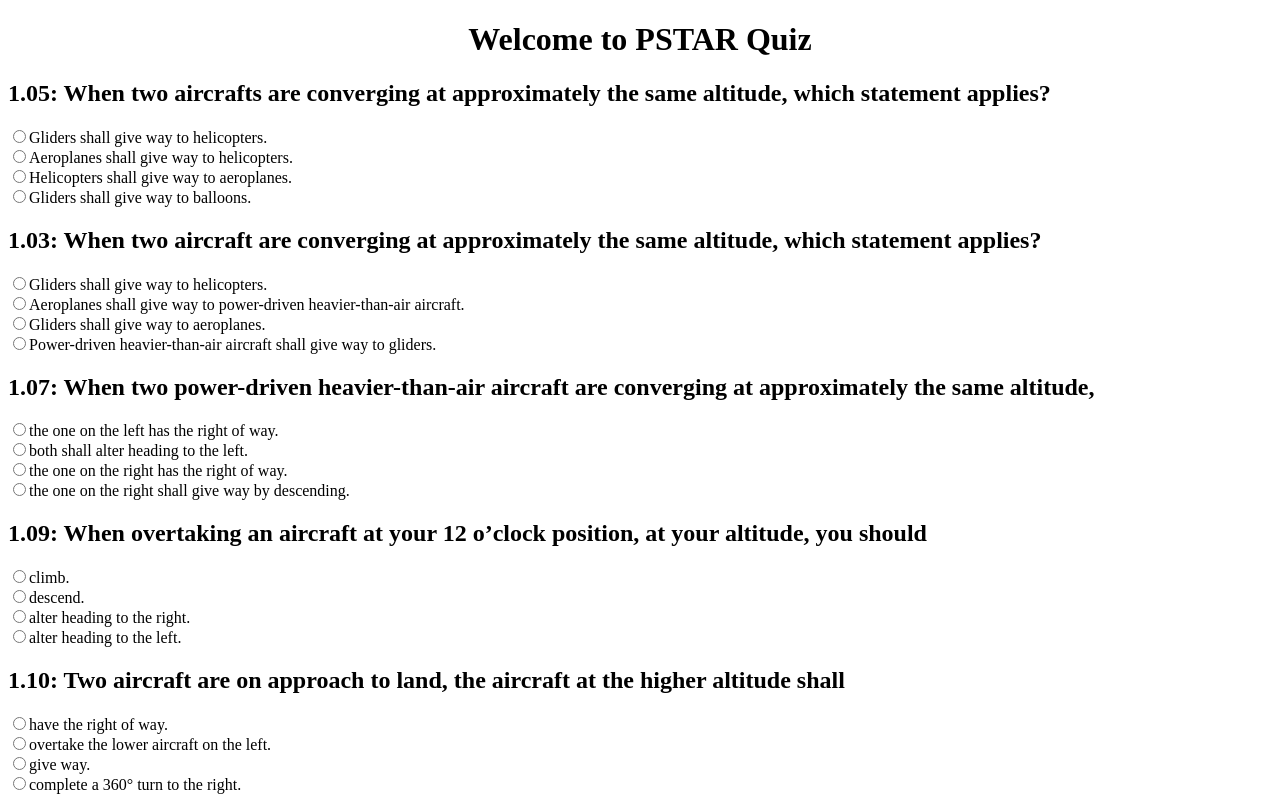
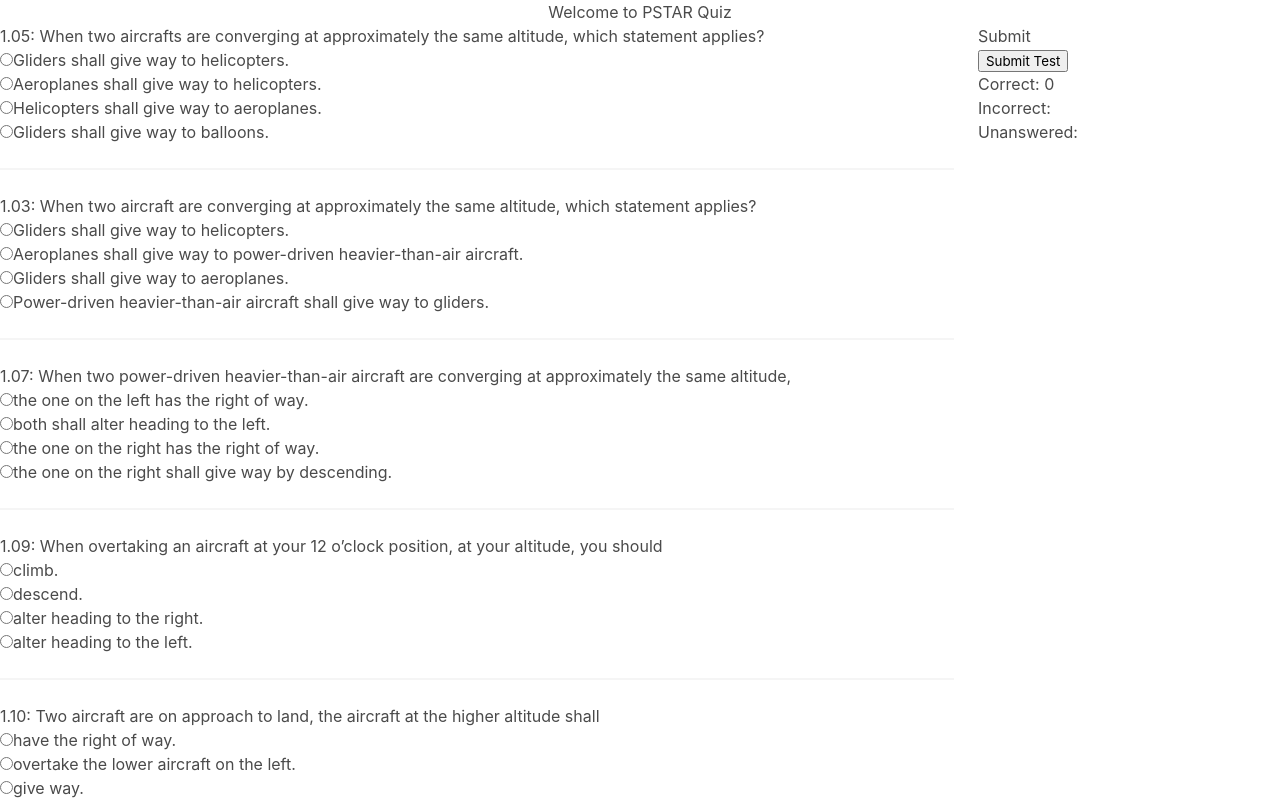
Before and after one commit to baronalloway/pstar-pro, a React (Create React App) app: page /score in a window 1280 px wide. Shown: the top 800 px of the page. Built offline with nearby package versions, Linux system fonts and the light colour scheme.

Commit message:
added bulma, began organizing score into 3/4 1/4 columns, continued scoring logic

```diff
--- a/src/App.js
+++ b/src/App.js
@@ -1,9 +1,13 @@
+//React and JS Imports
 import { useEffect, useState } from 'react';
 import Questions from "./data/questions.json";
 import newQuestions from "./data/canadian_aviation.json";
 import Question from './Question';
 import Score from './Score';
 
+//CSS Imports
+import 'bulma/css/bulma.css';
+import './css/app-style.css';
 
 function getAllQuestions() {
 
@@ -68,12 +72,12 @@
     const gradeTest = () => {
         var finalScore = 0;
         //iterate through the score sheet that is submitted through the test
-        for(var i in responses){
+        for (var i in responses) {
             //if the answer is correct, update the score +1
-            var submitted_response = parseInt(responses[i])+1;
+            var submitted_response = parseInt(responses[i]) + 1;
             var correct_answer = parseInt(questions.find(a => a.question_number === i).answer_key);
 
-            if((submitted_response) == correct_answer){
+            if ((submitted_response) == correct_answer) {
                 finalScore += 1;
             }
         }
@@ -87,9 +91,22 @@
     return (
         <div>
             <h1><center>Welcome to PSTAR Quiz</center></h1>
-            <div>{renderedQuestions}</div>
-            <div><h2>Submit</h2><button onClick={gradeTest}>Submit Test</button></div>
-            <div>Correct: {score}</div>
+
+            <div className="columns">
+                <div className="column is-three-quarters">{renderedQuestions}</div>
+
+                <div className="column is-one-quarter">
+                    <div className="sticky"><h2>Submit</h2>
+                        <button onClick={gradeTest}>Submit Test</button>
+                        <div>Correct: {score}
+                        <br/>
+                        Incorrect:
+                        <br/>
+                        Unanswered:
+                        </div>
+                    </div>
+                </div>
+            </div>
         </div>
 
     );
--- a/src/Question.js
+++ b/src/Question.js
@@ -21,6 +21,7 @@
         <div>
             <h2>{q.question_number}: {q.question_text}</h2>
            <div>{choices}</div>
+           <hr></hr>
         </div>);
 }
 export default Question;
--- /dev/null
+++ b/src/css/app-style.css
@@ -0,0 +1,4 @@
+.sticky{
+    position: sticky;
+    top: 0px;
+}
```
